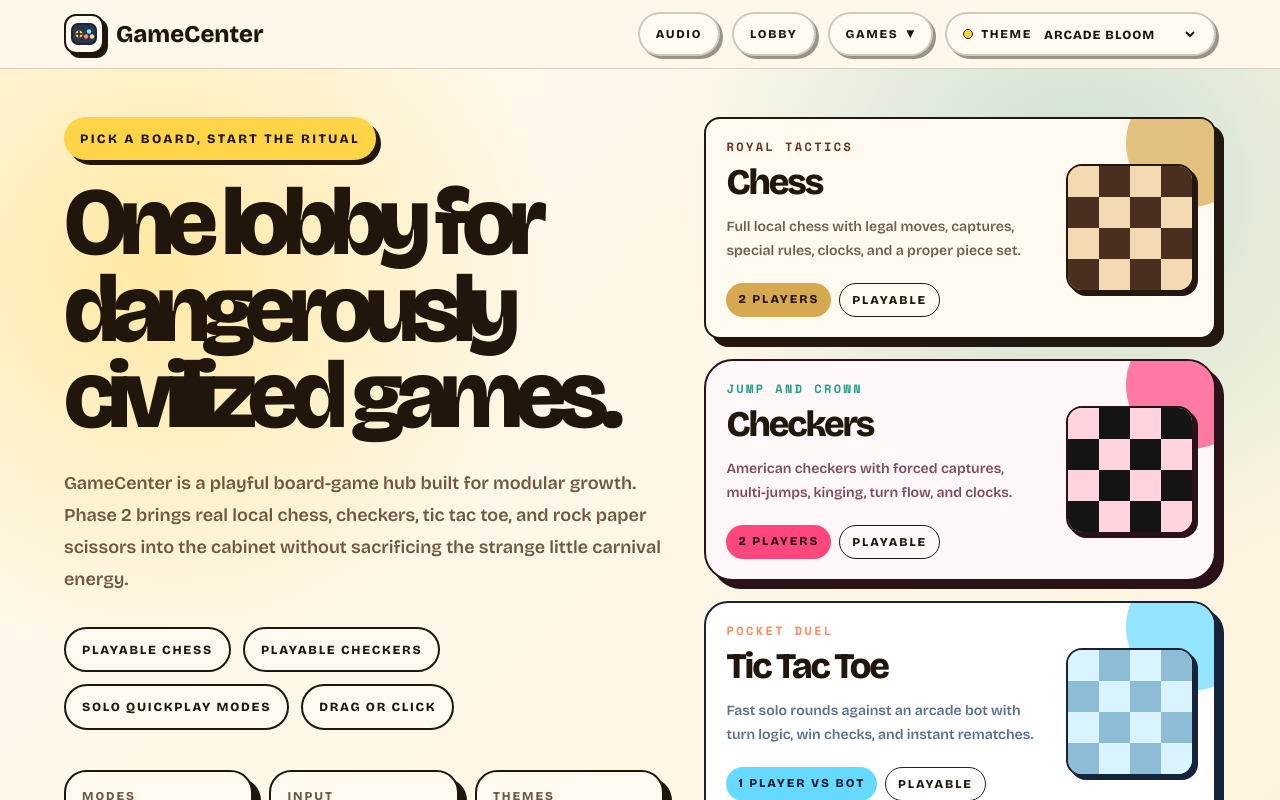
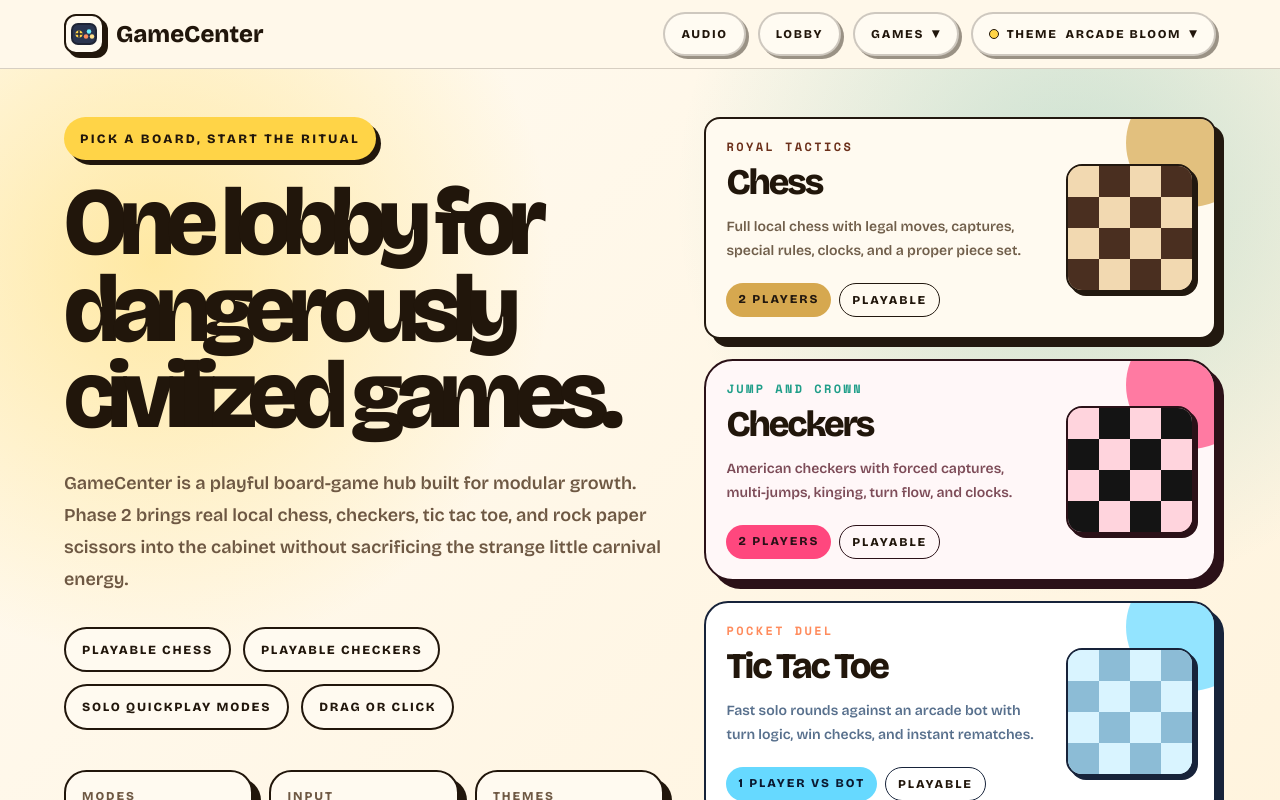
Before and after one commit to tychesama/game-center, a Next.js app: page / in a window 1280 px wide. Shown: the top 800 px of the page. Built offline with nearby package versions, Linux system fonts and the light colour scheme.

Commit message:
fix: rework theme menu and prompt timing

```diff
--- a/src/app/globals.css
+++ b/src/app/globals.css
@@ -291,28 +291,13 @@ button {
 }
 
 [data-theme-preset="midnight"] .gc-midnight-stroke {
-  -webkit-text-stroke: 1.5px color-mix(in srgb, #08111f 82%, transparent);
+  -webkit-text-stroke: 1px color-mix(in srgb, #071120 72%, transparent);
   text-shadow:
-    0 2px 0 color-mix(in srgb, #08111f 70%, transparent),
-    0 0 14px color-mix(in srgb, var(--gc-accent) 22%, transparent);
+    0 2px 0 color-mix(in srgb, #071120 58%, transparent),
+    0 0 12px color-mix(in srgb, var(--gc-accent) 16%, transparent);
   paint-order: stroke fill;
 }
 
 [data-theme-preset="midnight"] .gc-lobby-title {
-  color: #dff7ff;
+  color: #c8e4ee;
 }
-
-[data-theme-preset="midnight"] .gc-select {
-  color: #f8fbff;
-  background-color: transparent;
-}
-
-[data-theme-preset="midnight"] .gc-select option {
-  background-color: #172541;
-  color: #f8fbff;
-}
-
-[data-theme-preset="midnight"] .gc-select option:checked {
-  background-color: #2563eb;
-  color: #ffffff;
-}
--- a/src/components/checkers-game.tsx
+++ b/src/components/checkers-game.tsx
@@ -69,7 +69,7 @@ export function CheckersGame(props: { onFeedbackChange?: (message: string | null
     }
 
     props.onFeedbackChange?.(feedback);
-    const timeout = window.setTimeout(() => setFeedback(null), 4000);
+    const timeout = window.setTimeout(() => setFeedback(null), 2500);
     return () => window.clearTimeout(timeout);
   }, [feedback, props]);
 
--- a/src/components/chess-game.tsx
+++ b/src/components/chess-game.tsx
@@ -63,7 +63,7 @@ export function ChessGame(props: { onFeedbackChange?: (message: string | null) =
     }
 
     props.onFeedbackChange?.(feedback);
-    const timeout = window.setTimeout(() => setFeedback(null), 4000);
+    const timeout = window.setTimeout(() => setFeedback(null), 2500);
     return () => window.clearTimeout(timeout);
   }, [feedback, props]);
 
--- a/src/components/site-header.tsx
+++ b/src/components/site-header.tsx
@@ -2,7 +2,7 @@
 
 import Link from "next/link";
 import { usePathname } from "next/navigation";
-import { useState, useSyncExternalStore } from "react";
+import { useEffect, useRef, useState, useSyncExternalStore } from "react";
 
 import { ThemeSwitcher } from "@/components/theme-switcher";
 import { games } from "@/lib/games";
@@ -11,8 +11,24 @@ import { useSoundEffects } from "@/lib/use-sound-effects";
 export function SiteHeader() {
   const pathname = usePathname();
   const [gamesOpen, setGamesOpen] = useState(false);
+  const gamesMenuRef = useRef<HTMLDetailsElement | null>(null);
   const audioMuted = useSyncExternalStore(subscribeToAudioMute, getAudioMuteSnapshot, getAudioMuteServerSnapshot);
   const playSound = useSoundEffects();
+
+  useEffect(() => {
+    if (!gamesOpen) {
+      return;
+    }
+
+    function closeOnOutsideClick(event: PointerEvent) {
+      if (!gamesMenuRef.current?.contains(event.target as Node)) {
+        setGamesOpen(false);
+      }
+    }
+
+    window.addEventListener("pointerdown", closeOnOutsideClick);
+    return () => window.removeEventListener("pointerdown", closeOnOutsideClick);
+  }, [gamesOpen]);
 
   function toggleAudio() {
     const nextMuted = !audioMuted;
@@ -66,6 +82,7 @@ export function SiteHeader() {
             Lobby
           </Link>
           <details
+            ref={gamesMenuRef}
             className="gc-games-menu relative"
             open={gamesOpen}
             onToggle={(event) => setGamesOpen(event.currentTarget.open)}
--- a/src/components/theme-switcher.tsx
+++ b/src/components/theme-switcher.tsx
@@ -1,4 +1,6 @@
 "use client";
+
+import { useEffect, useRef, useState } from "react";
 
 import { useThemePreset } from "@/components/theme-provider";
 import { themePresetList, type ThemePresetName } from "@/lib/themes";
@@ -6,29 +8,73 @@ import { useSoundEffects } from "@/lib/use-sound-effects";
 
 export function ThemeSwitcher() {
   const { activeTheme, setThemeName } = useThemePreset();
+  const [themeOpen, setThemeOpen] = useState(false);
+  const menuRef = useRef<HTMLDivElement | null>(null);
   const playSound = useSoundEffects();
 
+  useEffect(() => {
+    if (!themeOpen) {
+      return;
+    }
+
+    function closeOnOutsideClick(event: PointerEvent) {
+      if (!menuRef.current?.contains(event.target as Node)) {
+        setThemeOpen(false);
+      }
+    }
+
+    window.addEventListener("pointerdown", closeOnOutsideClick);
+    return () => window.removeEventListener("pointerdown", closeOnOutsideClick);
+  }, [themeOpen]);
+
   return (
-    <label className="gc-header-control gc-header-button flex items-center gap-2 px-4" onMouseEnter={() => playSound("hover")}>
-      <span className="h-2.5 w-2.5 rounded-full border border-[var(--gc-ink)] bg-[var(--gc-accent)]" />
-      <span className="text-xs font-black uppercase tracking-[0.14em] text-[var(--gc-ink)]">
-        Theme
-      </span>
-      <select
-        aria-label="Select site theme"
-        value={activeTheme.name}
-        onChange={(event) => {
+    <div ref={menuRef} className="gc-games-menu relative" onMouseEnter={() => playSound("hover")}>
+      <button
+        type="button"
+        className="gc-header-control gc-header-button cursor-pointer px-4"
+        aria-label="Open theme menu"
+        aria-expanded={themeOpen}
+        onClick={() => {
           playSound("click");
-          setThemeName(event.target.value as ThemePresetName);
+          setThemeOpen((open) => !open);
         }}
-        className="gc-select !border-0 !bg-transparent !p-0 text-xs font-black uppercase tracking-[0.14em] text-[var(--gc-ink)]"
       >
-        {themePresetList.map((theme) => (
-          <option key={theme.name} value={theme.name}>
-            {theme.label}
-          </option>
-        ))}
-      </select>
-    </label>
+        <span className="h-2.5 w-2.5 rounded-full border border-[var(--gc-ink)] bg-[var(--gc-accent)]" />
+        <span className="text-xs font-black uppercase tracking-[0.14em] text-[var(--gc-ink)]">
+          Theme
+        </span>
+        <span className="text-xs font-black uppercase tracking-[0.14em] text-[var(--gc-ink)]">
+          {activeTheme.label}
+        </span>
+        <span aria-hidden="true" className="text-sm leading-none">▾</span>
+      </button>
+      {themeOpen ? (
+        <nav
+          className="absolute right-0 top-[calc(100%+0.75rem)] z-40 grid min-w-60 gap-2 rounded-[var(--gc-radius)] border-2 border-[var(--gc-ink)] bg-[var(--gc-surface)] p-2 shadow-[var(--gc-card-shadow)]"
+          aria-label="Themes"
+        >
+          {themePresetList.map((theme) => {
+            const active = activeTheme.name === theme.name;
+            return (
+              <button
+                key={theme.name}
+                type="button"
+                onClick={() => {
+                  playSound("click");
+                  setThemeName(theme.name as ThemePresetName);
+                  setThemeOpen(false);
+                }}
+                className={[
+                  "rounded-2xl px-4 py-3 text-left text-sm font-black uppercase tracking-[0.12em] transition hover:bg-[var(--gc-panel-accent-soft)]",
+                  active ? "bg-[var(--gc-panel-accent-soft)] text-[var(--gc-ink)]" : "text-[var(--gc-muted)]",
+                ].join(" ")}
+              >
+                {theme.label}
+              </button>
+            );
+          })}
+        </nav>
+      ) : null}
+    </div>
   );
 }
```
